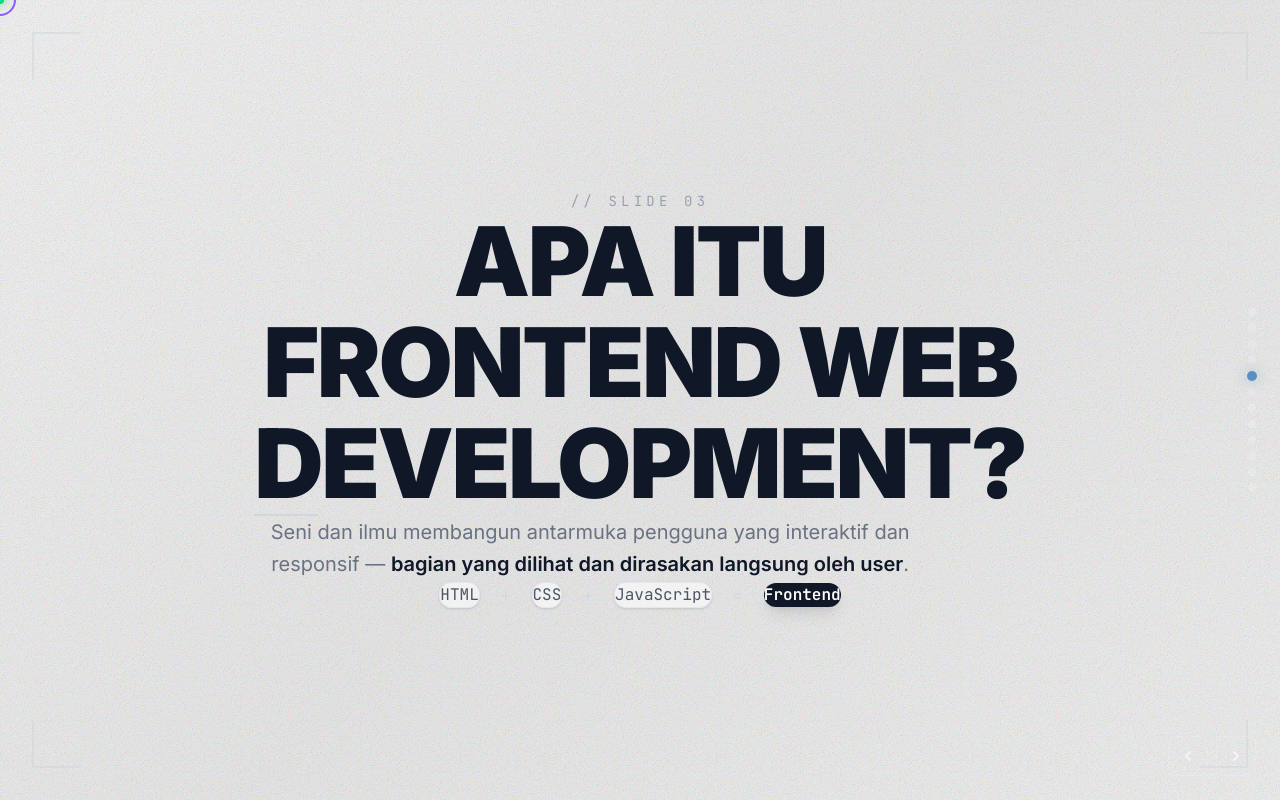
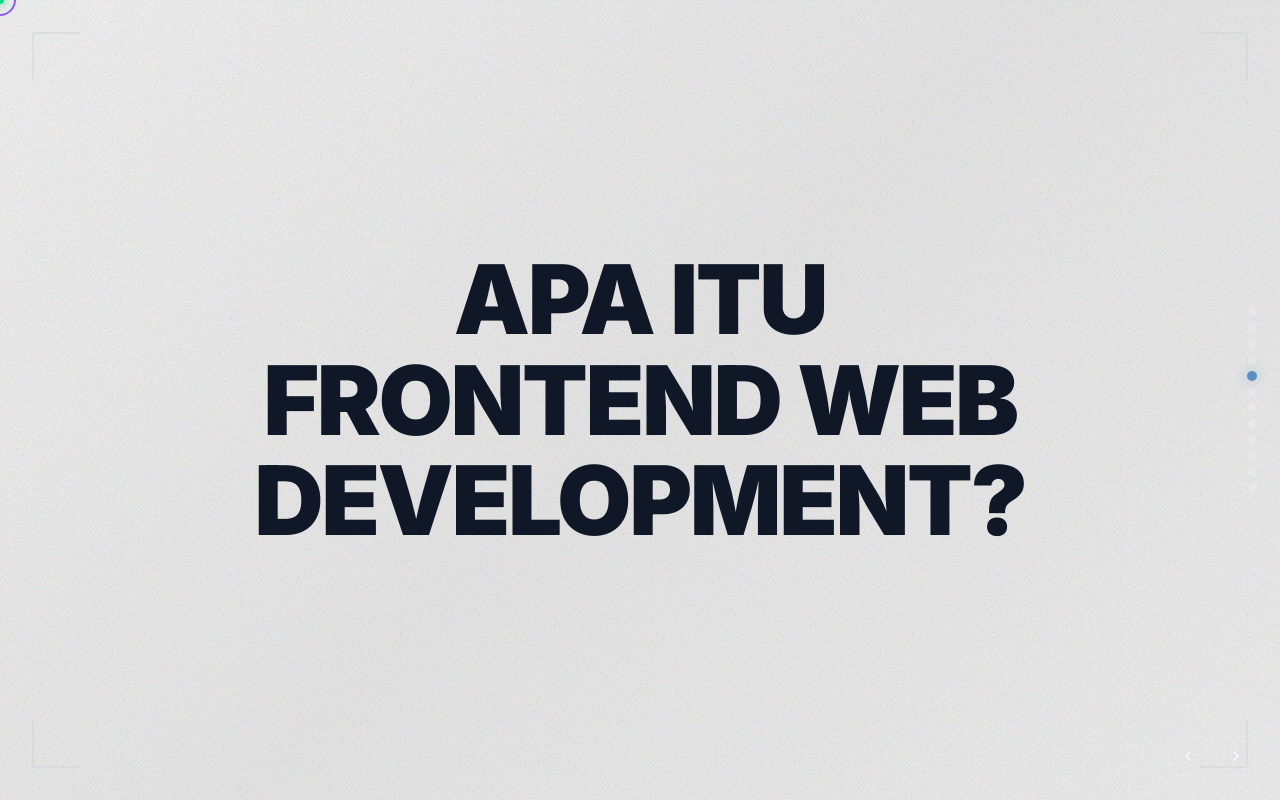
Before and after one commit to Codift05/frontend-pr-on, a React (Vite) app: page / in a window 1280 px wide. Both pictures are taken after a click on the button 1252 px from the left and 376 px from the top of the page. Built offline with nearby package versions, Linux system fonts and the light colour scheme.

Commit message:
refactor: simplify WhatIsFrontend slide layout and typography

```diff
--- a/src/slides/WhatIsFrontend.jsx
+++ b/src/slides/WhatIsFrontend.jsx
@@ -36,12 +36,7 @@ export default function WhatIsFrontend() {
         animate="visible"
         className="relative z-10 text-center px-8 max-w-5xl"
       >
-        <motion.p
-          variants={wordVariants}
-          className="font-mono text-sm tracking-[0.3em] text-gray-400 mb-8 uppercase"
-        >
-          // Slide 03
-        </motion.p>
+
 
         <motion.h2
           variants={wordVariants}
@@ -54,39 +49,7 @@ export default function WhatIsFrontend() {
           DEVELOPMENT?
         </motion.h2>
 
-        {/* Divider */}
-        <motion.div
-          variants={wordVariants}
-          className="w-16 h-[2px] bg-gray-300 mx-auto my-10"
-        />
 
-        {/* Description */}
-        <motion.p
-          variants={wordVariants}
-          className="font-sans text-lg md:text-xl text-gray-500 leading-relaxed max-w-2xl mx-auto mb-12"
-        >
-          Seni dan ilmu membangun antarmuka pengguna yang interaktif dan responsif
-          — <span className="text-gray-900 font-semibold">bagian yang dilihat dan dirasakan langsung oleh user</span>.
-        </motion.p>
-
-        {/* Tech Formula */}
-        <motion.div
-          variants={wordVariants}
-          className="flex items-center justify-center gap-4 md:gap-5"
-        >
-          {['HTML', 'CSS', 'JavaScript'].map((tech, i) => (
-            <div key={tech} className="flex items-center gap-4 md:gap-5">
-              <span className="px-5 py-2.5 rounded-xl bg-white/60 border border-gray-200 font-mono text-sm md:text-base text-gray-600 shadow-sm">
-                {tech}
-              </span>
-              {i < 2 && <span className="text-gray-300 text-lg font-light">+</span>}
-            </div>
-          ))}
-          <span className="text-gray-300 text-lg font-light mx-1">=</span>
-          <span className="px-5 py-2.5 rounded-xl bg-gray-900 font-mono text-sm md:text-base text-white font-semibold shadow-lg">
-            Frontend
-          </span>
-        </motion.div>
       </motion.div>
 
       {/* Decorative corner brackets */}
```
